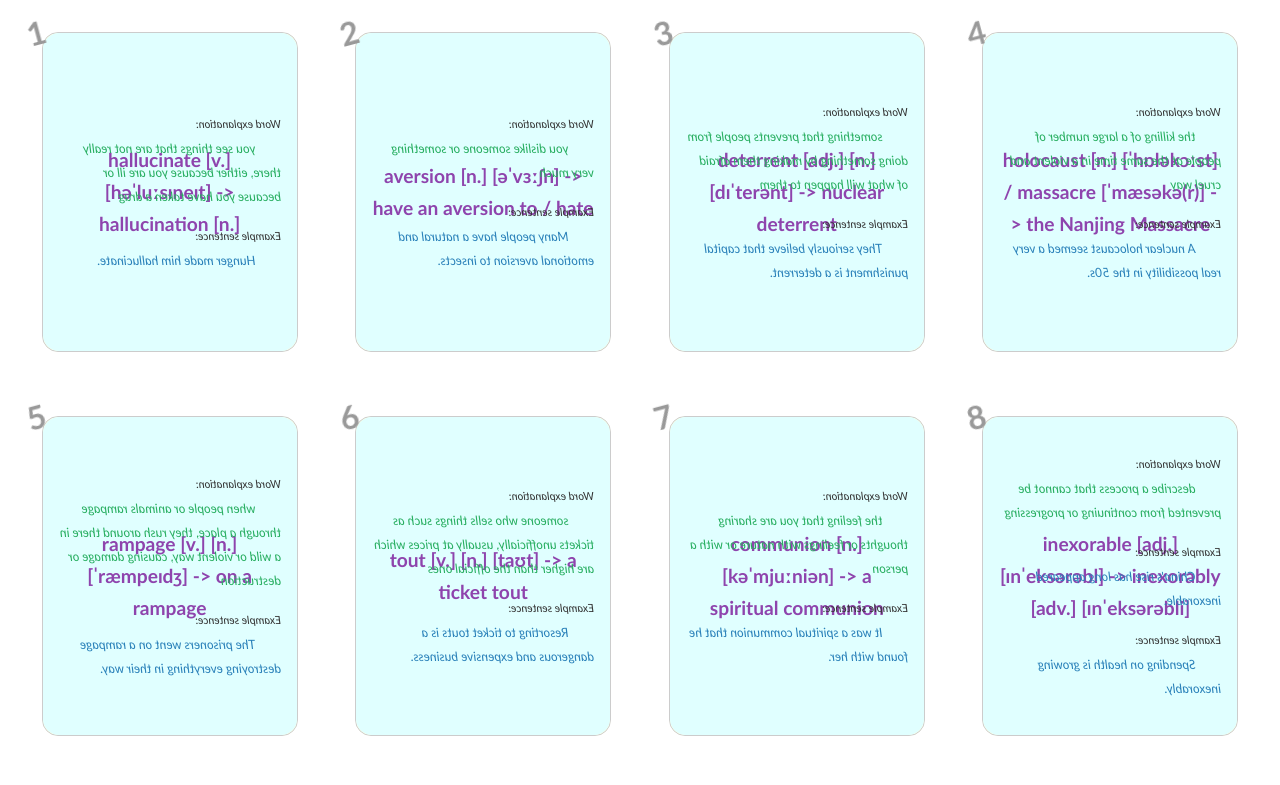
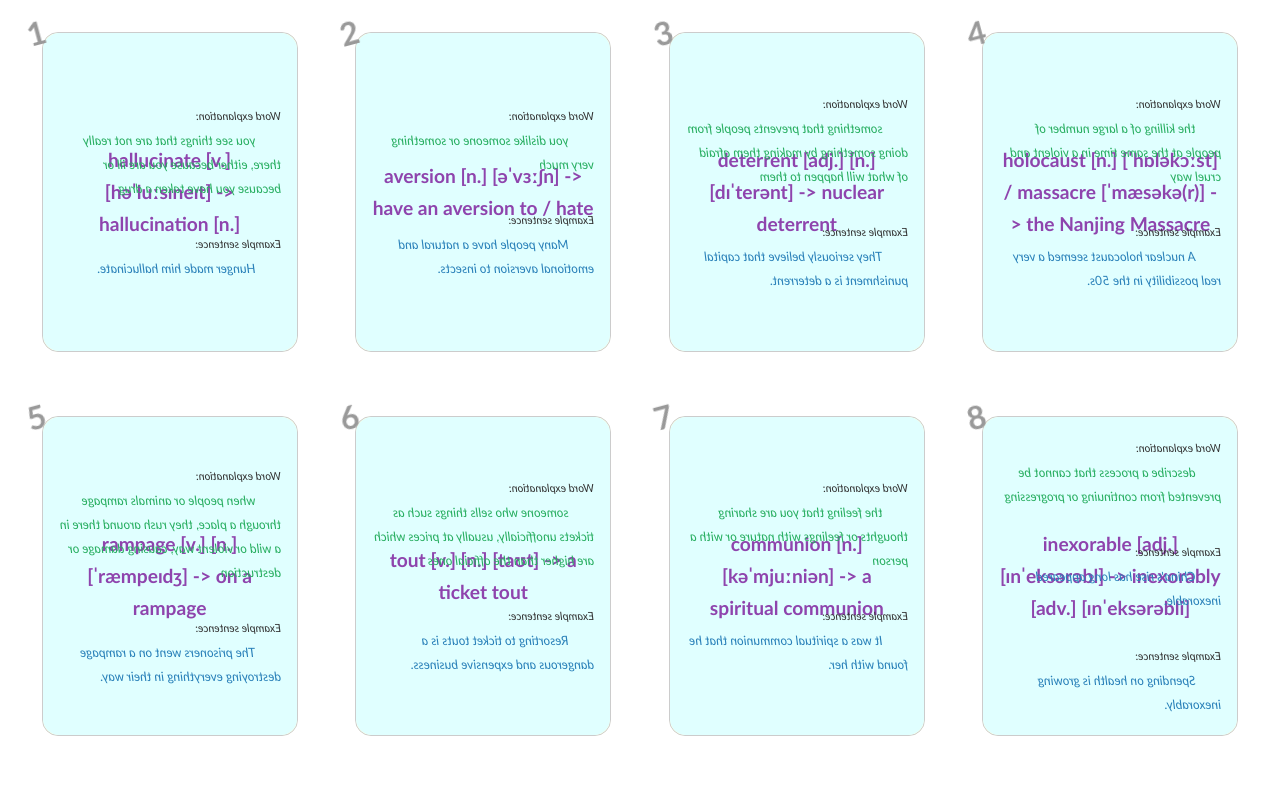
Before and after one commit to HYTOT/HYTOT.github.io, a website: page index.html in a window 1280 px wide. Shown: the top 785 px of the page. Drawn offline with Linux system fonts and the light colour scheme.

Commit message:
updated style sheets

```diff
--- a/src/styles/index.less
+++ b/src/styles/index.less
@@ -13,25 +13,26 @@
   justify-content: space-evenly;
   align-items: flex-start;
   width: 100%;
+  perspective: 300px 0;
   -webkit-perspective: 300px 0;
-  perspective: 300px 0;
   .item {
     &:extend(.flex-center);
     flex-direction: column;
     width: 20%;
     min-height: 25vw;
     margin: 2rem 1rem;
-    padding: 1rem;
     border: .1rem solid #ccc;
     border-radius: 1rem;
     background: lightyellow;
     word-break: keep-all;
     transform-style: preserve-3d;
+    -webkit-transform-style: preserve-3d;
     transition: transform 1s;
     cursor: pointer;
     &:hover {
       border: .1rem solid #ccc;
       transform: rotateY(180deg) scale(1.15);
+      -webkit-transform: rotateY(180deg) scale(1.15);
     }
     .item-row {
       display: flex;
@@ -53,7 +54,6 @@
     .word {
       position: absolute;
       height: 100%;
-      padding: 1rem;
       color: @word-title;
       font-size: 1.2rem;
       font-weight: bold;
@@ -70,17 +70,20 @@
         color: #999;
         font-size: 2rem;
         transform: rotateZ(-15deg);
+        -webkit-transform: rotateZ(-15deg);
       }
     }
     .explanation {
       color: @word-explanation;
-      line-height: 1.5rem;
+      line-height: 1.25rem;
       transform: rotateY(180deg);
+      -webkit-transform: rotateY(180deg);
     }
     .sentence {
       color: @word-sentence;
-      line-height: 1.5rem;
+      line-height: 1.25rem;
       transform: rotateY(180deg);
+      -webkit-transform: rotateY(180deg);
     }
   }
 }
```
Also changed, not shown: src/styles/index.css, static/index.css.
